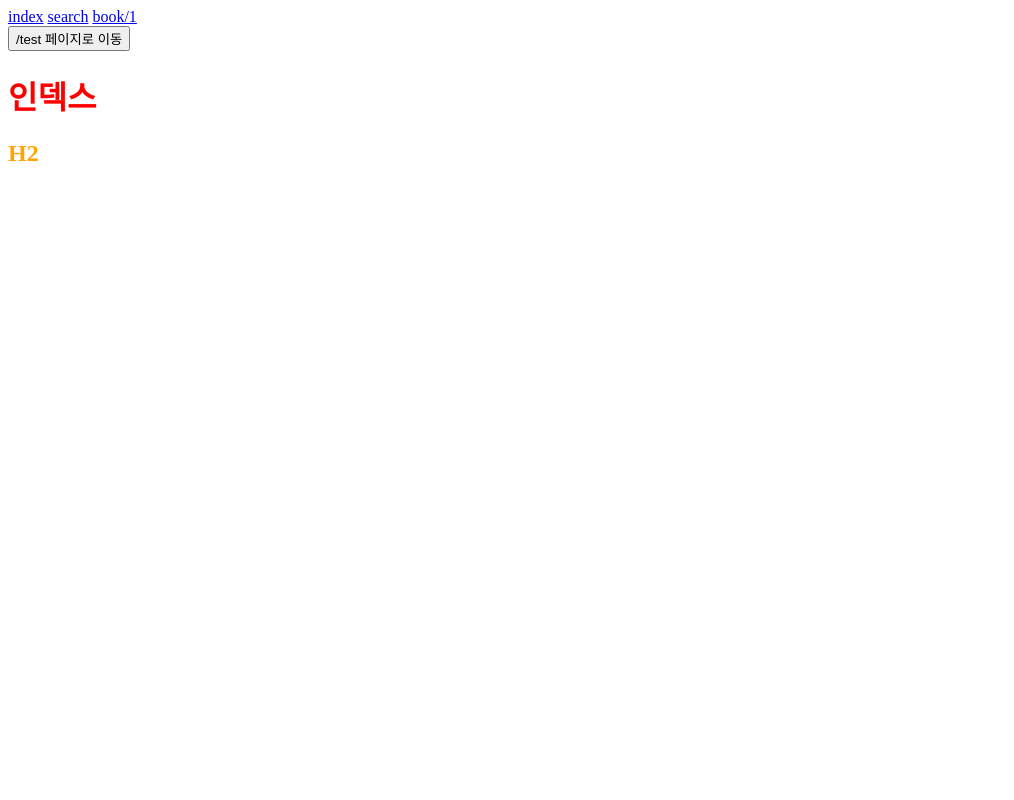
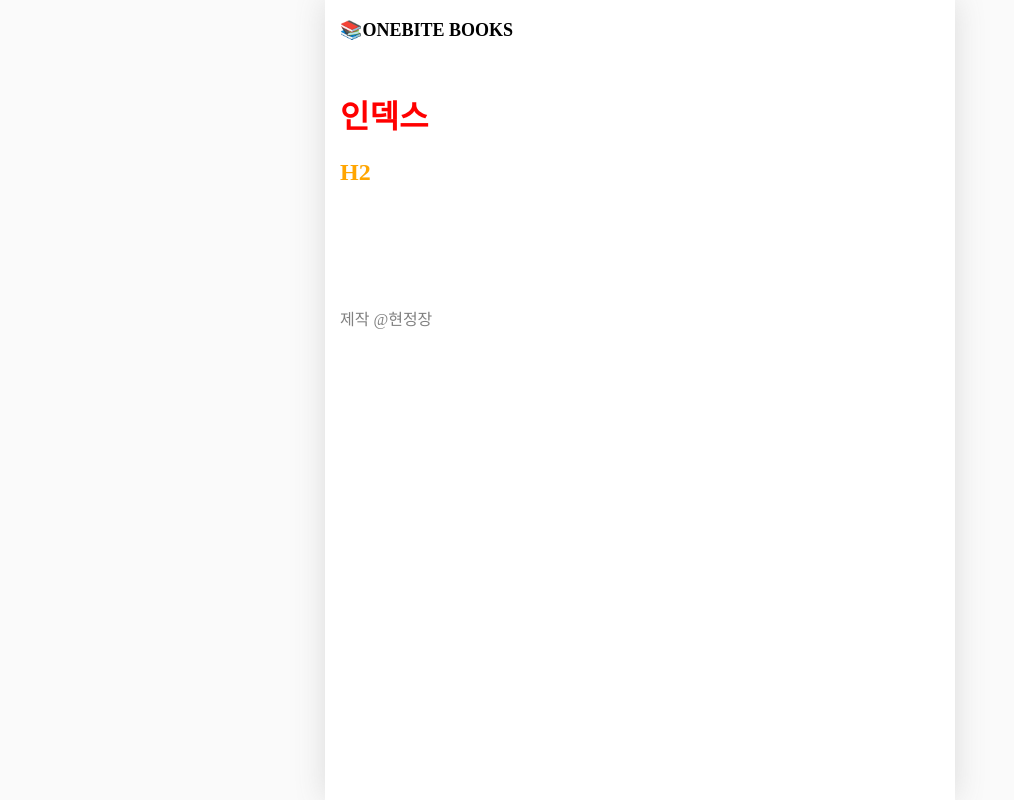
Before and after one commit to Hyeonjeong-JANG/book-site-next-js, a Next.js app in the folder section02/: page / in a window 1280 px wide. Shown: the whole page, without its empty margins (0-1014 px from the left). Built offline with nearby package versions, Linux system fonts and the light colour scheme.

Commit message:
글로벌 레이아웃

```diff
--- /dev/null
+++ b/section02/src/components/global-layout.module.css
@@ -0,0 +1,29 @@
+.container{
+    background-color: white;
+    max-width: 600px;
+    min-height: 100vh;
+    margin: 0 auto;
+
+    box-shadow: rgba(100, 100, 100, 0.2) 0px 0px 29px 0px;
+    padding: 0 15px;
+}
+
+.header{
+    font-weight: bold;
+    font-size: 18px;
+    line-height: 60px;
+}
+
+.header > a{
+    color: black;
+    text-decoration: none;
+}
+
+.main{
+    padding-top: 10px;
+}
+
+.footer{
+    padding: 100px 0;
+    color: gray;
+}
--- /dev/null
+++ b/section02/src/components/global-layout.tsx
@@ -0,0 +1,21 @@
+import Link from "next/link";
+import { ReactNode } from "react";
+import style from "./global-layout.module.css";
+
+export default function GlobalLayout({
+    children,
+}: {
+    children: ReactNode;
+}) {
+    return (
+        <div className={style.container}>
+            <header className={style.header}>
+                <Link href={"/"}>📚ONEBITE BOOKS</Link>
+            </header>
+            <main className={style.main}>
+                {children}
+            </main>
+            <footer className={style.footer}>제작 @현정장</footer>
+        </div>
+    )
+}
--- a/section02/src/pages/_app.tsx
+++ b/section02/src/pages/_app.tsx
@@ -1,33 +1,12 @@
+import GlobalLayout from "@/components/global-layout";
 import "@/styles/globals.css";
 import type { AppProps } from "next/app";
-import Link from "next/link";
-import { useRouter } from "next/router";
-import { useEffect } from "react";
 
 export default function App({ Component, pageProps }: AppProps) {
-  const router = useRouter();
 
-  const onClickButton = () => {
-    router.push("/test");
-  };
-
-
-  useEffect(() => {
-    router.prefetch("/test");
-  })
   return (
-    <>
-      <header>
-        <Link href={"/"}>index</Link>
-        &nbsp;
-        <Link href={"/search"} prefetch={false}>search</Link>
-        &nbsp;
-        <Link href={"/book/1"}>book/1</Link>
-        <div>
-          <button onClick={onClickButton}>/test 페이지로 이동</button>
-        </div>
-      </header>
-      <Component {...pageProps} />
-    </>
+      <GlobalLayout>
+        <Component {...pageProps} />
+      </GlobalLayout>
   )
 }
--- a/section02/src/styles/globals.css
+++ b/section02/src/styles/globals.css
@@ -0,0 +1,5 @@
+html, body{
+    margin: 0;
+    padding: 0;
+    background-color: rgb(250, 250, 250);
+}
```
